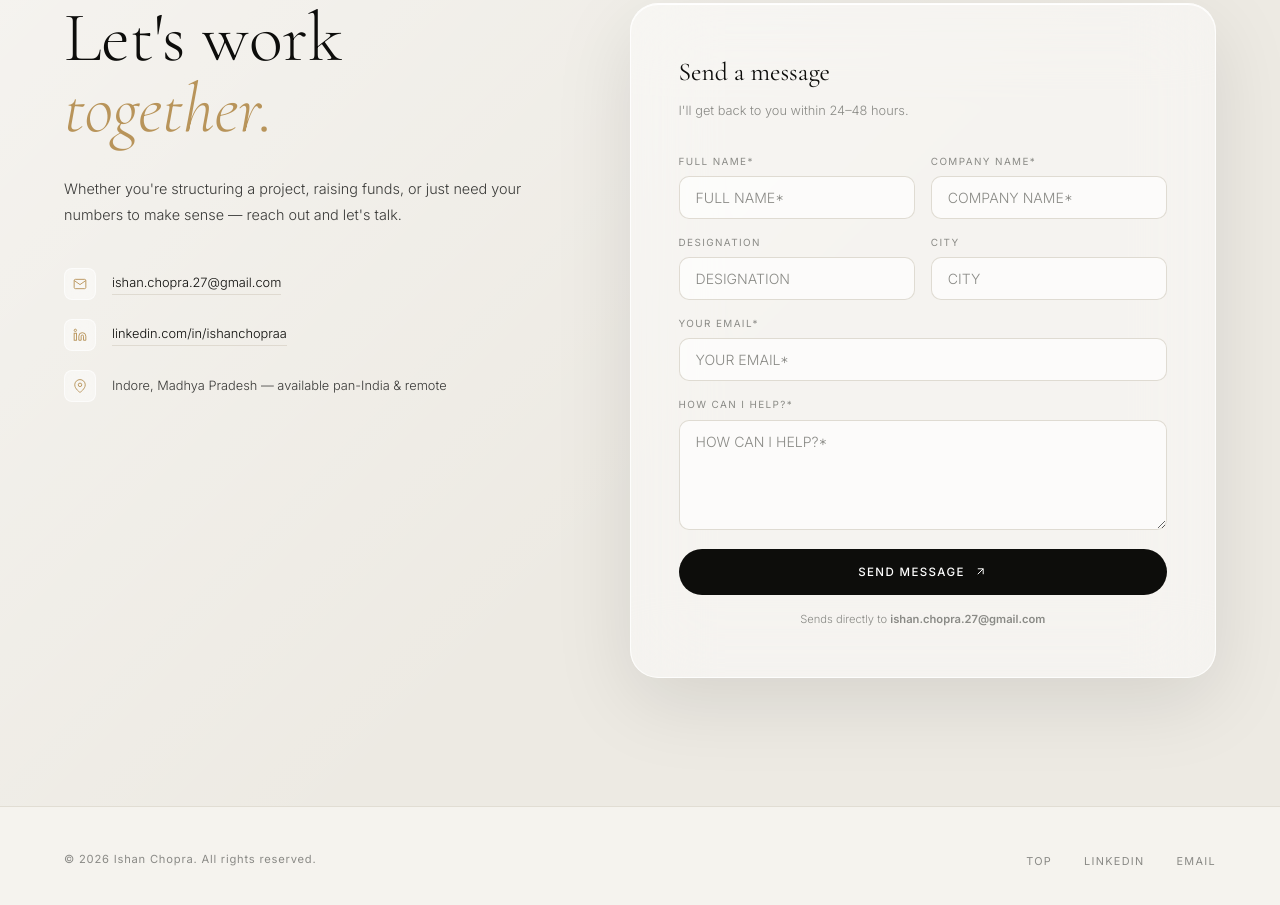
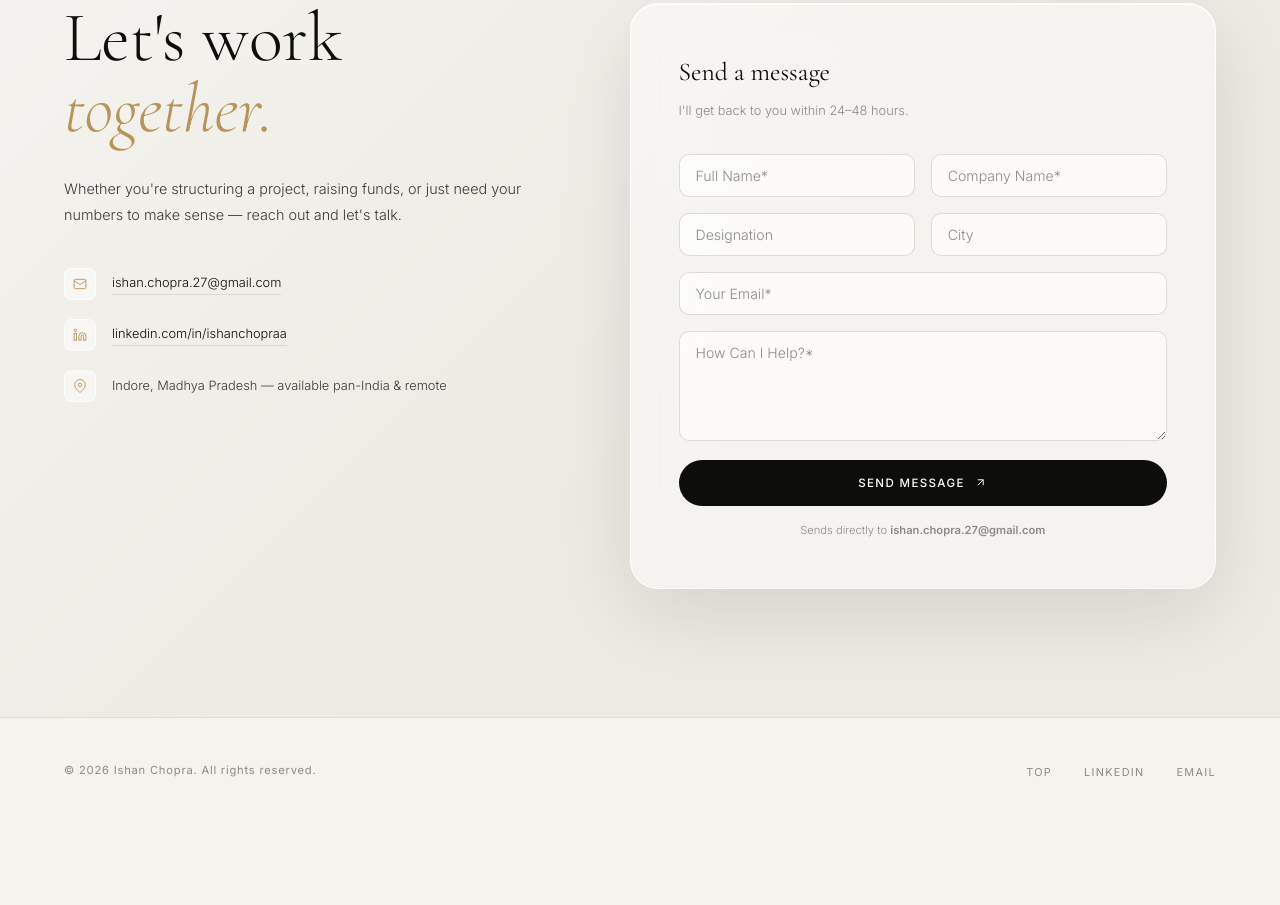
Before and after one commit to carryminattee/my-website, a plain HTML site: page index.html in a window 1280 px wide. Shown: the part 5532-6437 px from the top of the page. After the commit the page ends 6355 px from the top, so only its background shows below. Drawn offline with nearby package versions, Linux system fonts and the light colour scheme.

Commit message:
index.html

```diff
--- a/index.html
+++ b/index.html
@@ -1073,30 +1073,24 @@ footer p { font-size: 0.7rem; color: var(--ink-muted); letter-spacing: 0.07em; }
 
           <div class="form-grid">
             <div class="form-group">
-              <label class="form-label" for="fullName">Full Name<span aria-hidden="true">*</span></label>
-              <input class="form-input" type="text" id="fullName" name="full_name" placeholder="FULL NAME*" required autocomplete="name">
+              <input class="form-input" type="text" id="fullName" name="full_name" placeholder="Full Name*" required autocomplete="name">
               <span class="field-error" id="err-name" role="alert">Please enter your full name.</span>
             </div>
             <div class="form-group">
-              <label class="form-label" for="company">Company Name<span aria-hidden="true">*</span></label>
-              <input class="form-input" type="text" id="company" name="company" placeholder="COMPANY NAME*" autocomplete="organization">
+              <input class="form-input" type="text" id="company" name="company" placeholder="Company Name*" autocomplete="organization">
             </div>
             <div class="form-group">
-              <label class="form-label" for="designation">Designation</label>
-              <input class="form-input" type="text" id="designation" name="designation" placeholder="DESIGNATION" autocomplete="organization-title">
+              <input class="form-input" type="text" id="designation" name="designation" placeholder="Designation" autocomplete="organization-title">
             </div>
             <div class="form-group">
-              <label class="form-label" for="city">City</label>
-              <input class="form-input" type="text" id="city" name="city" placeholder="CITY" autocomplete="address-level2">
+              <input class="form-input" type="text" id="city" name="city" placeholder="City" autocomplete="address-level2">
             </div>
             <div class="form-group full">
-              <label class="form-label" for="email">Your Email<span aria-hidden="true">*</span></label>
-              <input class="form-input" type="email" id="email" name="email" placeholder="YOUR EMAIL*" required autocomplete="email">
+              <input class="form-input" type="email" id="email" name="email" placeholder="Your Email*" required autocomplete="email">
               <span class="field-error" id="err-email" role="alert">Please enter a valid email address.</span>
             </div>
             <div class="form-group full">
-              <label class="form-label" for="message">How can I help?<span aria-hidden="true">*</span></label>
-              <textarea class="form-textarea" id="message" name="message" placeholder="HOW CAN I HELP?*" required></textarea>
+              <textarea class="form-textarea" id="message" name="message" placeholder="How Can I Help?*" required></textarea>
               <span class="field-error" id="err-message" role="alert">Please enter your message.</span>
             </div>
           </div>
```
